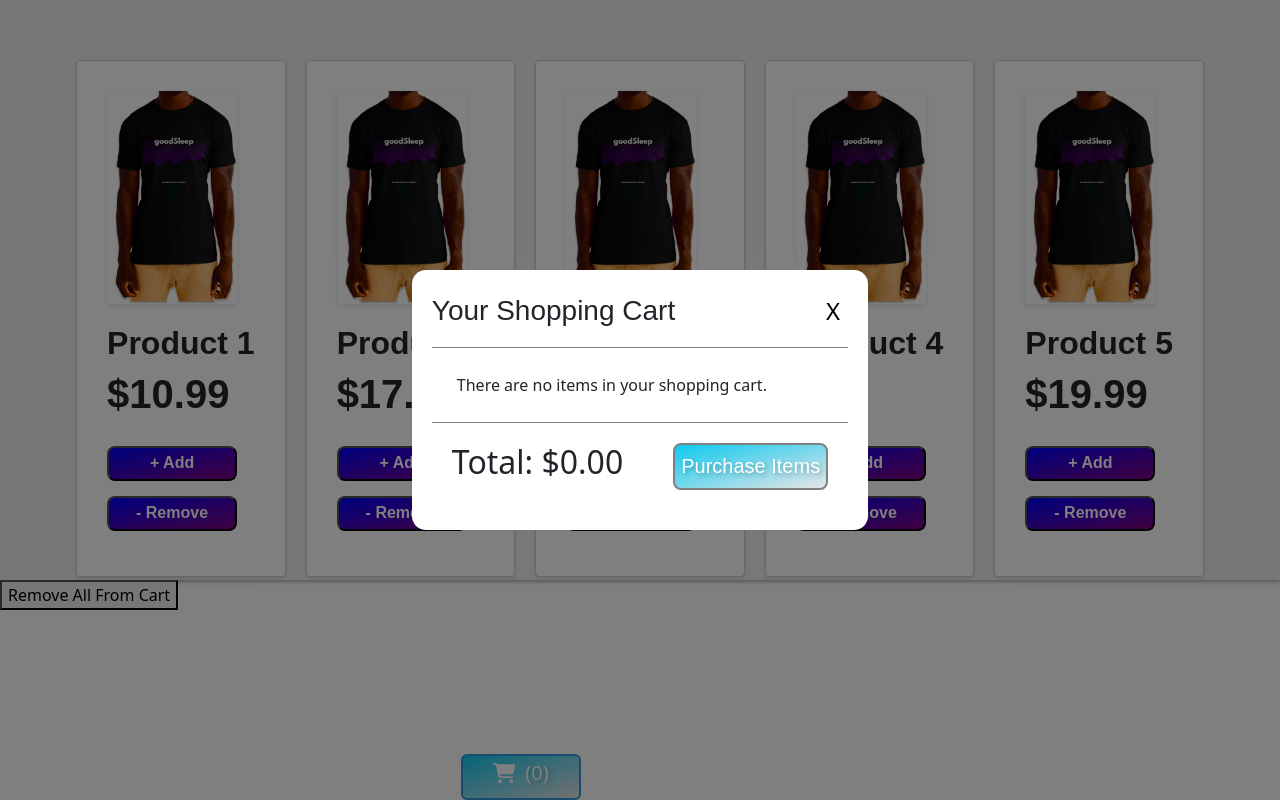
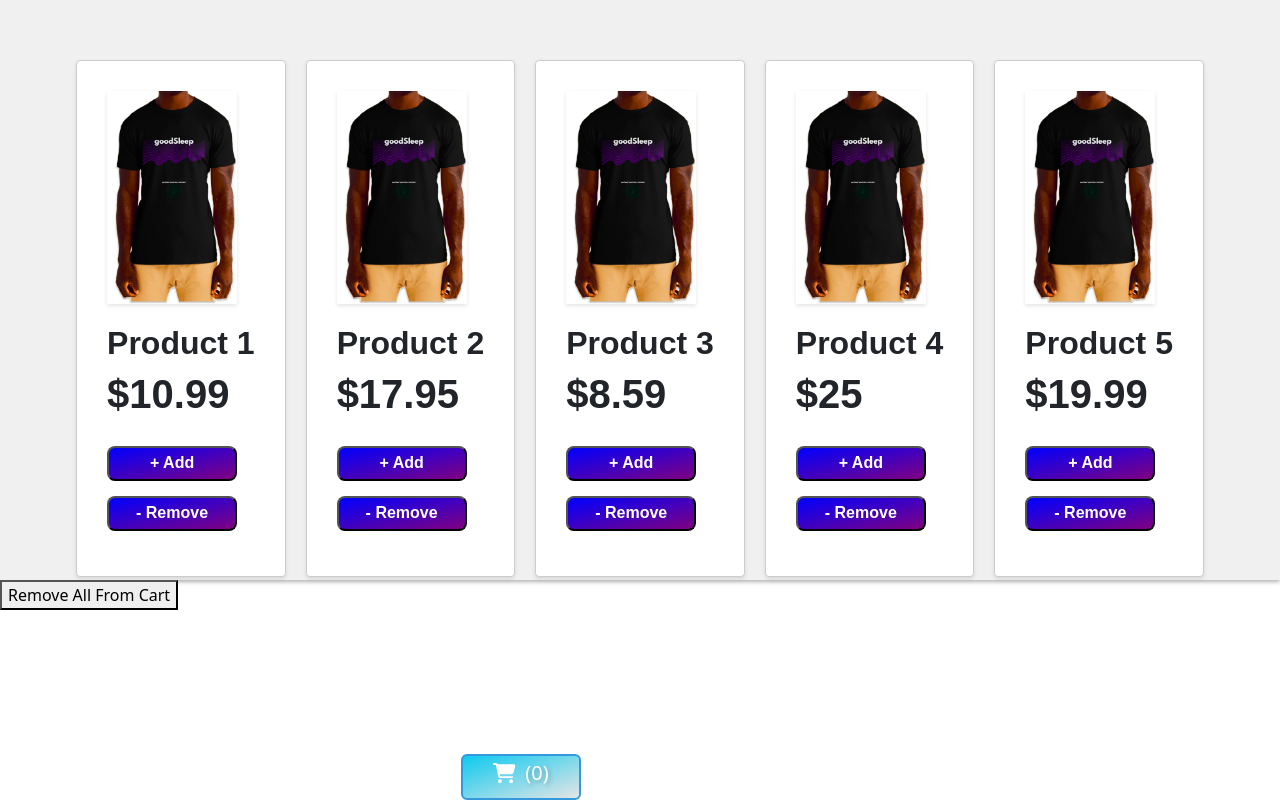
Before and after one commit to grantGCode/Shopping-Cart-Application-Frontend, a React (Create React App) app: page / in a window 1280 px wide. Built offline with nearby package versions, Linux system fonts and the light colour scheme.

Commit message:
reformat modals ability to open and close with out bootstrap

```diff
--- a/src/components/NavBar.js
+++ b/src/components/NavBar.js
@@ -24,12 +24,19 @@ import {
   ModalFooter,
   TotalCost,
   ButtonPurchase
-} from './Modal.styles'
+} from './styles/Modal.styles'
 
 export default function NavBar() {
   const [showModal, setShowModal] = useState(false);
-  const CloseModal = () => setShowModal(false);
-  const OpenModal = () => setShowModal(true)
+  //open the modal
+  const openModal = () => {
+    setShowModal(true);
+  };
+  //close the modal
+  const closeModal = () => {
+    setShowModal(false);
+  };
+
 
   const {cartItemCount, Items, getTotalCost} = useShoppingCartContext()
 
@@ -76,7 +83,7 @@ export default function NavBar() {
         </TitleContainer>
           <ButtonCart
             type='button'
-            onClick={OpenModal}
+            onClick={openModal} // Open modal on button click
           >
             <YourCart>
               {'Your Cart '}
@@ -88,14 +95,17 @@ export default function NavBar() {
               {`       (${cartItemCount})`}
             </CartCount>
           </ButtonCart>
-          <ModalContainer showModal={setShowModal}>
+          <div>
+          { showModal === false ?
+          (null) :
+          (<ModalContainer showModal={setShowModal}>
             <ModalContent>
               <ModalHeader>
                 <ModalTitle>
                   Your Shopping Cart
                 </ModalTitle>
                 <ButtonClose
-                  onClick={CloseModal}
+                  onClick={closeModal} // Close modal on button click
                 >
                   X
                 </ButtonClose>
@@ -127,7 +137,8 @@ export default function NavBar() {
                   </ButtonPurchase>
               </ModalFooter>
             </ModalContent>
-          </ModalContainer>
+          </ModalContainer>)}
+          </div>
       </NavbarContainer>
       <ToastContainer />
     </div>
--- a/src/pages/Store.jsx
+++ b/src/pages/Store.jsx
@@ -27,7 +27,7 @@ function Store() {
       </ProductsListContainer>
         <RemoveButton
           onClick={purgeShoppingCart}
-      >
+        >
         Remove All From Cart
       </RemoveButton>
     </>
```
Also changed, not shown: src/components/styles/Modal.styles.js (renamed from src/components/Modal.styles.js).
